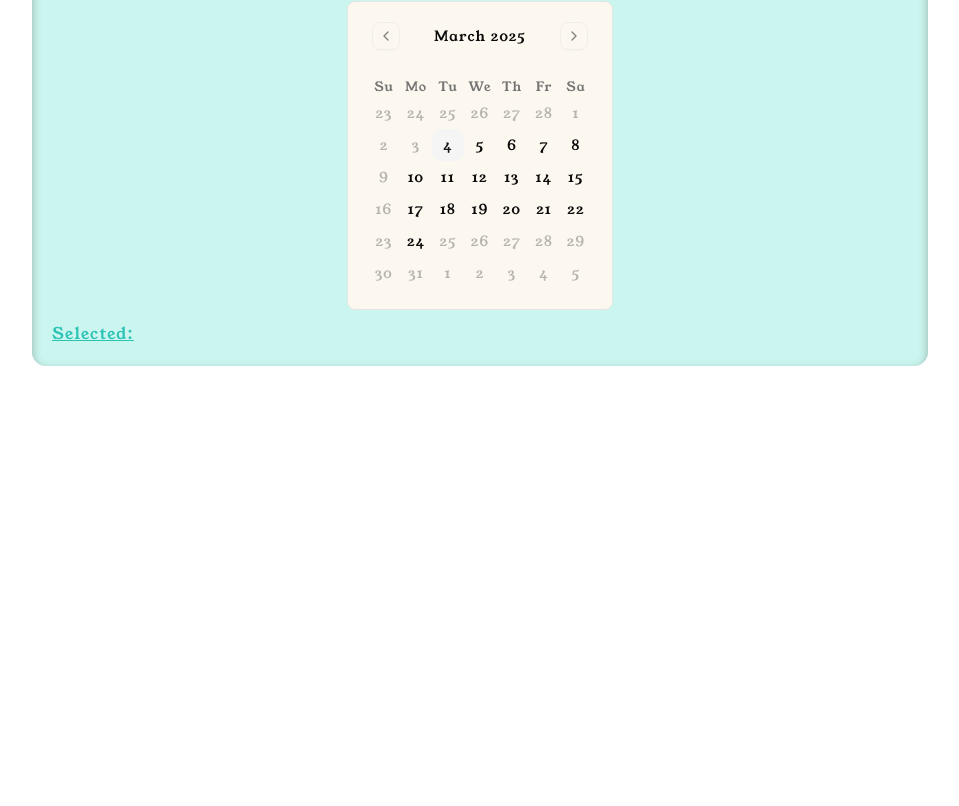
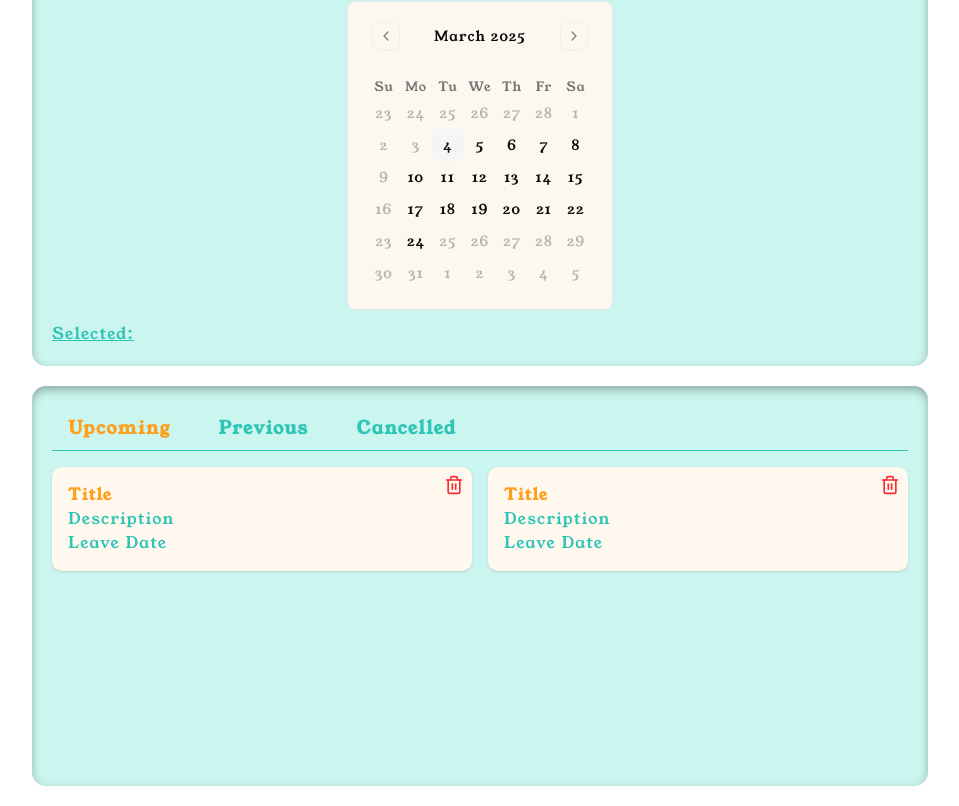
Before and after one commit to Nampallyrohith/therahub-doctor-registration, a React (Vite) app: page /dashboard in a window 1280 px wide. Shown: the part 639-1445 px from the top of the page, without its empty margins (160-1119 px from the left). Before the commit the page ends 1025 px from the top, so only its background shows below. Built offline with nearby package versions, Linux system fonts and the light colour scheme; no server answers.

Commit message:
add leave list container

```diff
--- a/src/components/routes/Dashboard.tsx
+++ b/src/components/routes/Dashboard.tsx
@@ -1,11 +1,13 @@
 import CalendarForm from "@/shared/CalendarForm";
 import Profile from "@/shared/Profile";
+import LeaveList from "@/shared/LeaveList";
 
 const Dashboard = () => {
   return (
     <div className="w-full h-full flex flex-col my-10 items-center">
       <Profile />
       <CalendarForm />
+      <LeaveList />
     </div>
   );
 };
--- /dev/null
+++ b/src/shared/LeaveList.tsx
@@ -0,0 +1,41 @@
+import { useState } from "react";
+import { Trash2 } from "lucide-react";
+
+const LeaveTabs = () => {
+  const [activeTab, setActiveTab] = useState("Upcoming");
+  const tabs = ["Upcoming", "Previous", "Cancelled"];
+
+  return (
+    <div className="w-11/12 mx-auto lg:w-[70%] min-h-[400px] bg-[#CBF6EF] p-5 rounded-xl shadow-inset !mb-5 ">
+      <div className="flex flex-wrap md:border-b border-[#2EC4B6] gap-4 ">
+        {tabs.map((tab) => (
+          <button
+            key={tab}
+            className={`px-4 py-2 text-lg font-semibold ${
+              activeTab === tab
+                ? "bg-[#FF9F1C] text-white md:bg-transparent md:text-[#FF9F1C]"
+                : "text-[#2EC4B6] border-2 border-[#2EC4B6] md:border-none"
+            }`}
+            onClick={() => setActiveTab(tab)}
+          >
+            {tab}
+          </button>
+        ))}
+      </div>
+      <div className="grid grid-cols-1 sm:grid-cols-2 gap-4 pt-4">
+        {[1, 2].map((id) => (
+          <div key={id} className="bg-[#fff8ee] p-4 rounded-lg shadow relative">
+            <h3 className="text-[#2EC4B6] font-semibold">Title</h3>
+            <p className="text-[#2EC4B6]">Description</p>
+            <p className="text-[#2EC4B6]">Leave Date</p>
+            <button className="absolute top-2 right-2 text-red-500">
+              <Trash2 size={20} />
+            </button>
+          </div>
+        ))}
+      </div>
+    </div>
+  );
+};
+
+export default LeaveTabs;
```
